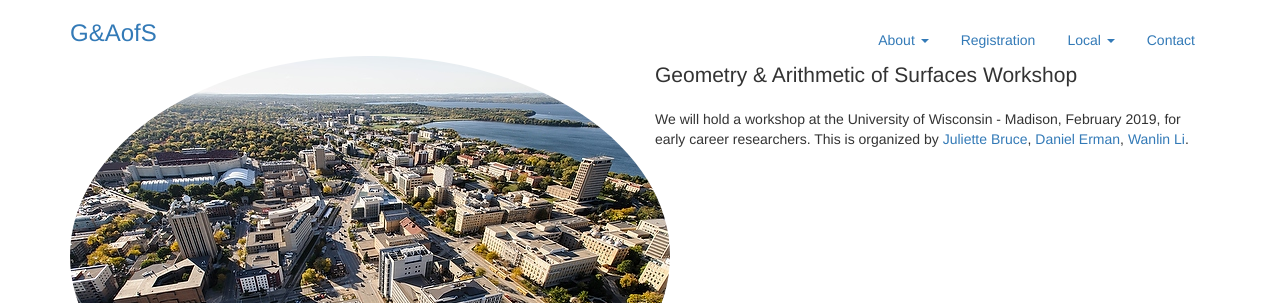
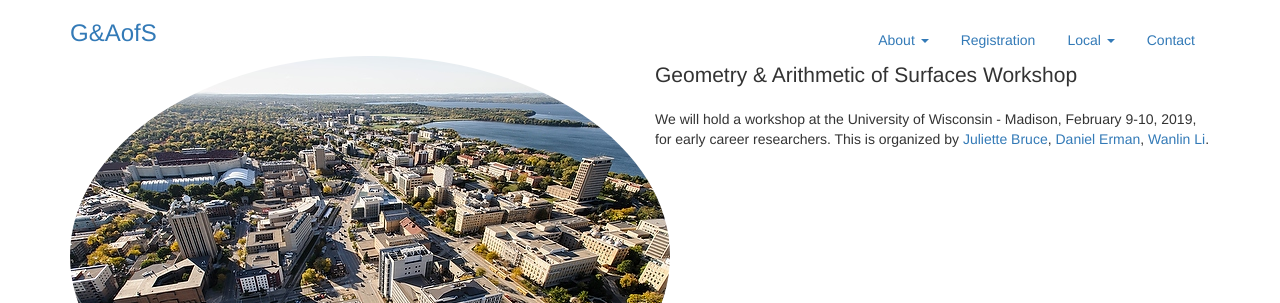
Before and after one commit to julietteBruce/geometry-arithmetic-surfaces, a Jekyll site: the page built from index.html, in a window 1280 px wide. Shown: the top 303 px of the page. Built offline with Jekyll 4.4.1, drawn with Linux system fonts in a browser that asks for light colours; nearby versions of some CDN libraries; library files that are not in the unit come from our copies.

```diff
--- a/index.html
+++ b/index.html
@@ -13,7 +13,7 @@ description: Geometry & Arithmetic of Surfaces Workshop
 	</div>
 	<div itemscope itemtype="http://data-vocabulary.org/Person" class="col-sm-6">
 	<p class="lead">Geometry & Arithmetic of Surfaces Workshop</p>
-	<p>We will hold a workshop at the University of Wisconsin - Madison, February 2019, for early career researchers.
+	<p>We will hold a workshop at the University of Wisconsin - Madison, February 9-10, 2019, for early career researchers.
 		This is organized by <a href="https://juliettebruce.github.io">Juliette Bruce</a>, <a href="http://www.math.wisc.edu/~derman/">Daniel Erman</a>, <a href="http://www.math.wisc.edu/~wanlin/">Wanlin Li</a>.</p>
 	</div>
 </div>
```
Also changed, not shown: registration/index.html (+3 -7 lines).
